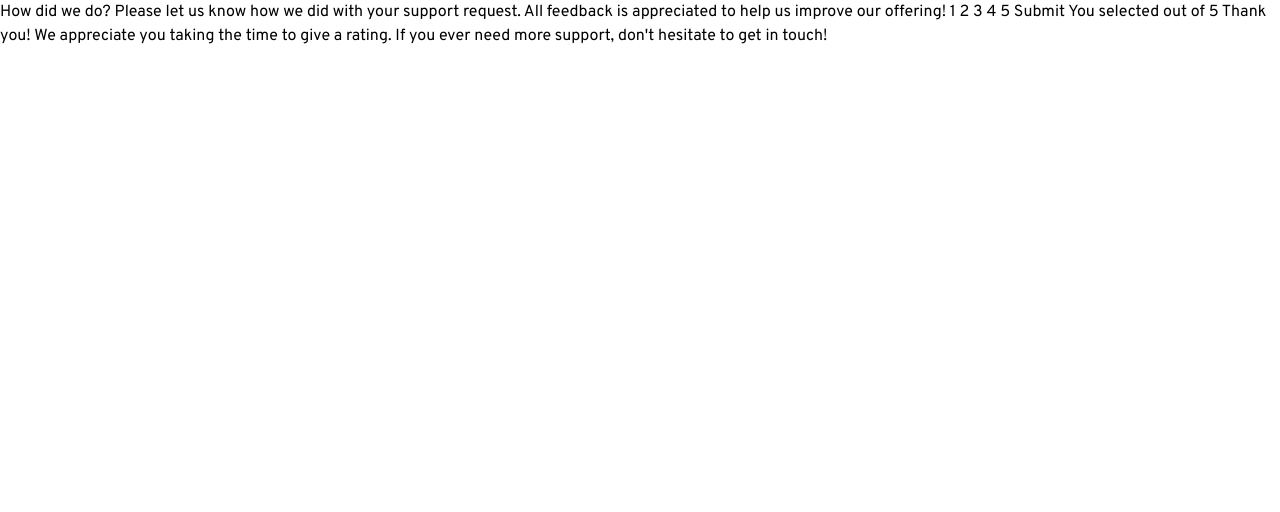
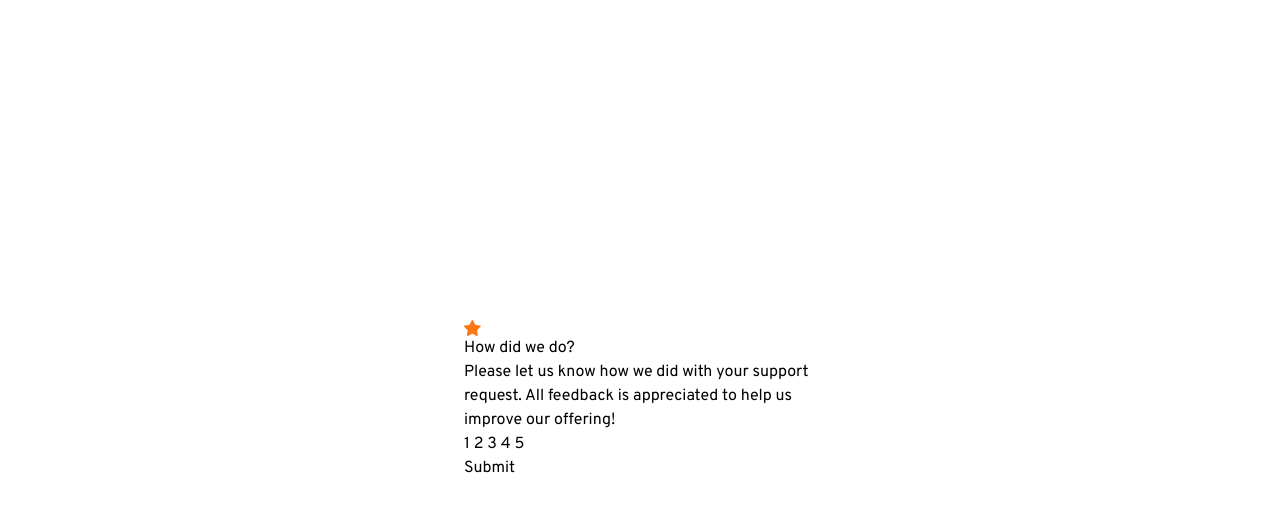
Before and after one commit to JustinByrne/interactive-rating-component, a website: page index.html in a window 1280 px wide. Drawn offline with nearby package versions, Linux system fonts and the light colour scheme.

Commit message:
Outlined the structure

```diff
--- a/index.html
+++ b/index.html
@@ -10,31 +10,58 @@
     <script src="https://unpkg.com/alpinejs" defer></script>
 </head>
 
-<body class="w-screen h-screen font-overpass">
+<body class="flex items-center justify-center w-screen h-screen font-overpass">
+    <main class="max-w-sm p-4">
+        <!-- Rating state start -->
+        <div>
+            <div>
+                <img src="./images/icon-star.svg">
+            </div>
 
-    <!-- Rating state start -->
+            <div>
+                <h1> How did we do? </h1>
 
-    How did we do?
-
+                <p>
                     Please let us know how we did with your support request. All feedback is appreciated
                     to help us improve our offering!
+                </p>
+            </div>
 
-    1 2 3 4 5
+            <div>
+                <button> 1 </button>
+                <button> 2 </button>
+                <button> 3 </button>
+                <button> 4 </button>
+                <button> 5 </button>
+            </div>
 
-    Submit
-
+            <div>
+                <button> Submit </button>
+            </div>
+        </div>
         <!-- Rating state end -->
 
         <!-- Thank you state start -->
+        <div class="hidden">
+            <div>
+                <img src="./images/illustration-thank-you.svg">
+            </div>
 
+            <div>
                 You selected <!-- Add rating here --> out of 5
+            </div>
 
-    Thank you!
+            <div>
+                <h1> Thank you! </h1>
 
+                <p>
                     We appreciate you taking the time to give a rating. If you ever need more support,
                     don't hesitate to get in touch!
-
+                </p>
+            </div>
+        </div>
         <!-- Thank you state end -->
+    </main>
 </body>
 
 </html>
```
Also changed, not shown: tailwind.css. Lines whose indentation alone changed are shown as unchanged.
